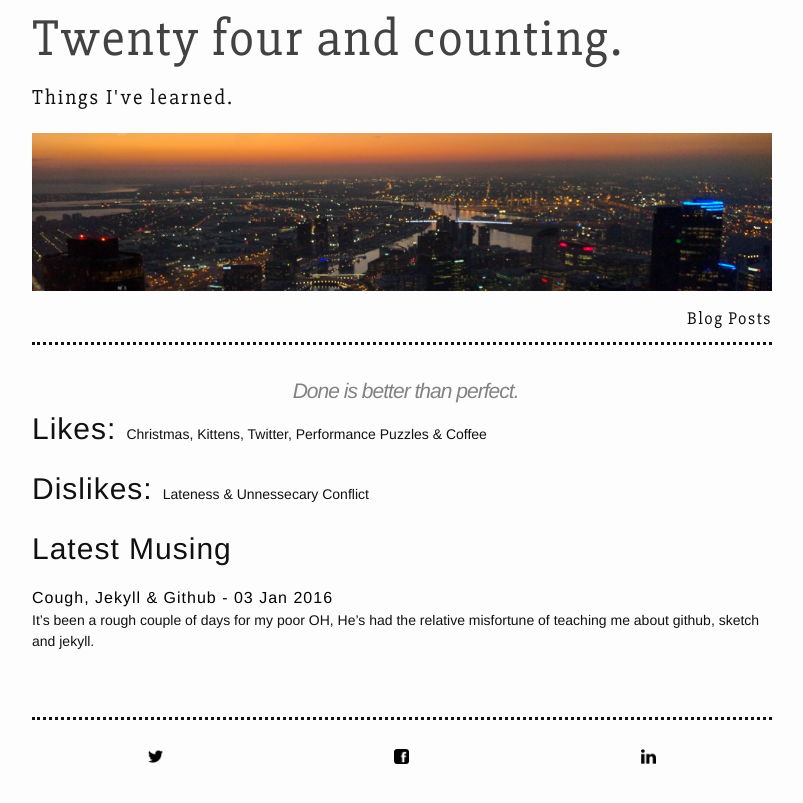
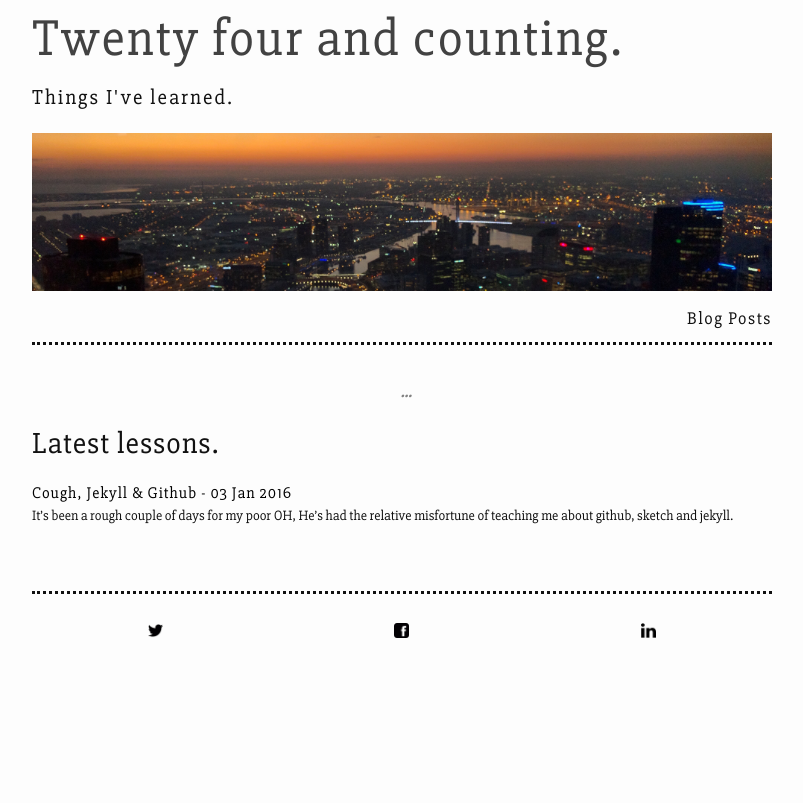
Before and after one commit to iambridgetkate/iambridgetkate.github.io, a Jekyll site: the page built from index.html, in a window 1280 px wide. Shown: the top 803 px of the page, without its empty margins (238-1041 px from the left). Built offline with Jekyll 4.4.1, drawn with Linux system fonts in a browser that asks for light colours.

Commit message:
Change of font in page-content.

```diff
--- a/css/main.scss
+++ b/css/main.scss
@@ -6,7 +6,7 @@
 
 
 // Our variables
-$base-font-family: helvetica;
+$base-font-family: 'Slabo 27px', serif;
 $base-font-size:   14px;
 $base-font-weight: 300;
 $small-font-size:  $base-font-size * 0.875;
--- a/index.html
+++ b/index.html
@@ -4,18 +4,21 @@ layout: default
 <div id="home-content-page">
 	<!-- Intial Quote at top of page -->
 	<div id="quote">
-		<blockquote><h3>Done is better than perfect.</h3></blockquote>
+		<blockquote><h3>...</h3></blockquote>
 	</div>
-	<div id="likes-dislikes">
-		<!-- Generic Likes & Dislikes -->
+<!--	<div id="likes-dislikes">
+		 Generic Likes & Dislikes
 		<p><em>Likes:</em>Christmas, Kittens, Twitter, Performance Puzzles & Coffee</p>
 		<p><em>Dislikes:</em>Lateness & Unnessecary Conflict</p>
+	</div> -->
+	<div>
+		<p>
+		</p>
 	</div>
-
 	<div id="latest-post">
 		<!-- Shows title & excerpt of post with most recent date -->
-		<h3>Latest Musing</h3>
-		{% for post in site.posts limit:1 %}
+		<h3>Latest lessons.</h3>
+		{% for post in site.posts limit:3 %}
 
 		<a href="{{ post.url }}">{{ post.title }} - {{ post.date | date_to_string }} </a>
 		{{ post.excerpt }}
```
